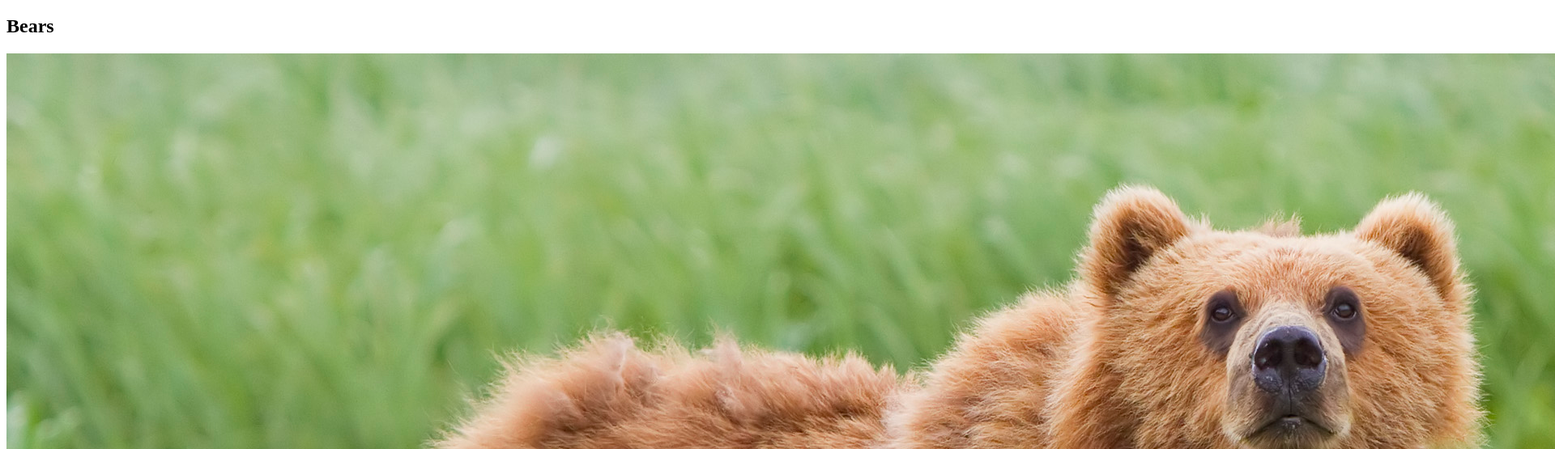
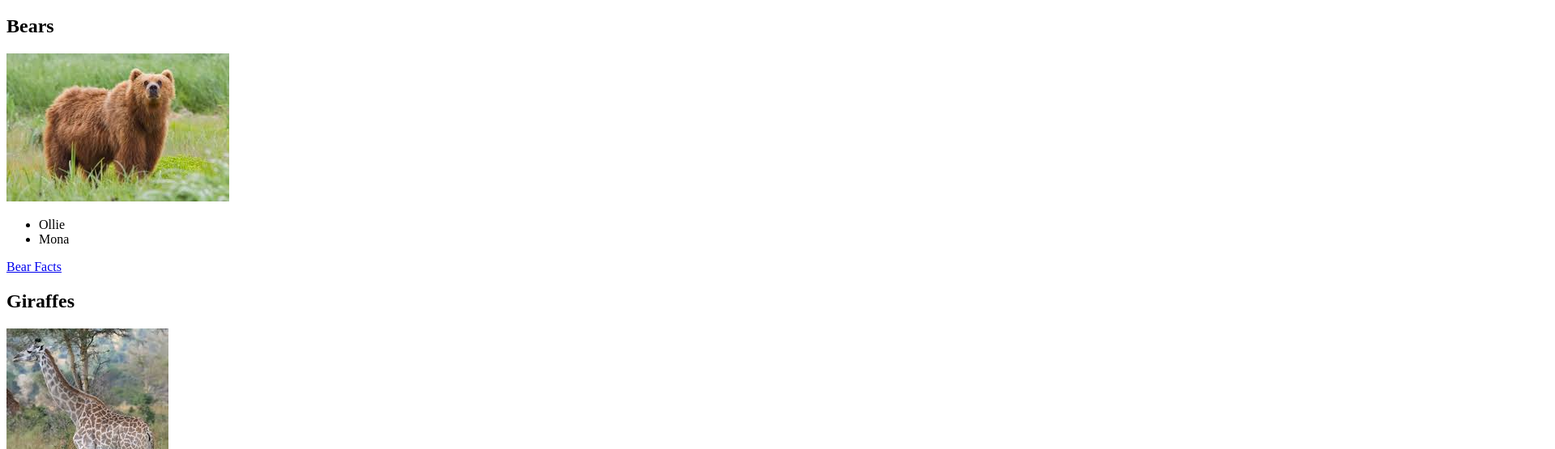
Before and after one commit to marymevs/zoo, a plain HTML site: page index.html in a window 1280 px wide. Shown: the part 61-616 px from the top of the page at 81% size, 1920 px wide, since content can reach past the window. Drawn offline with Linux system fonts and the light colour scheme.

Commit message:
replace bear image with smaller image

```diff
--- a/index.html
+++ b/index.html
@@ -9,7 +9,7 @@
       <h1>Welcome to Fullstack Zoo</h1>
       <section>
         <h2>Bears</h2>
-        <img src="./bear.jpg" />
+        <img src="./bear.jpeg" />
         <ul>
           <li>Ollie</li>
           <li>Mona</li>
```
Also changed, not shown: bear.jpeg (added), bear.jpg (deleted).
